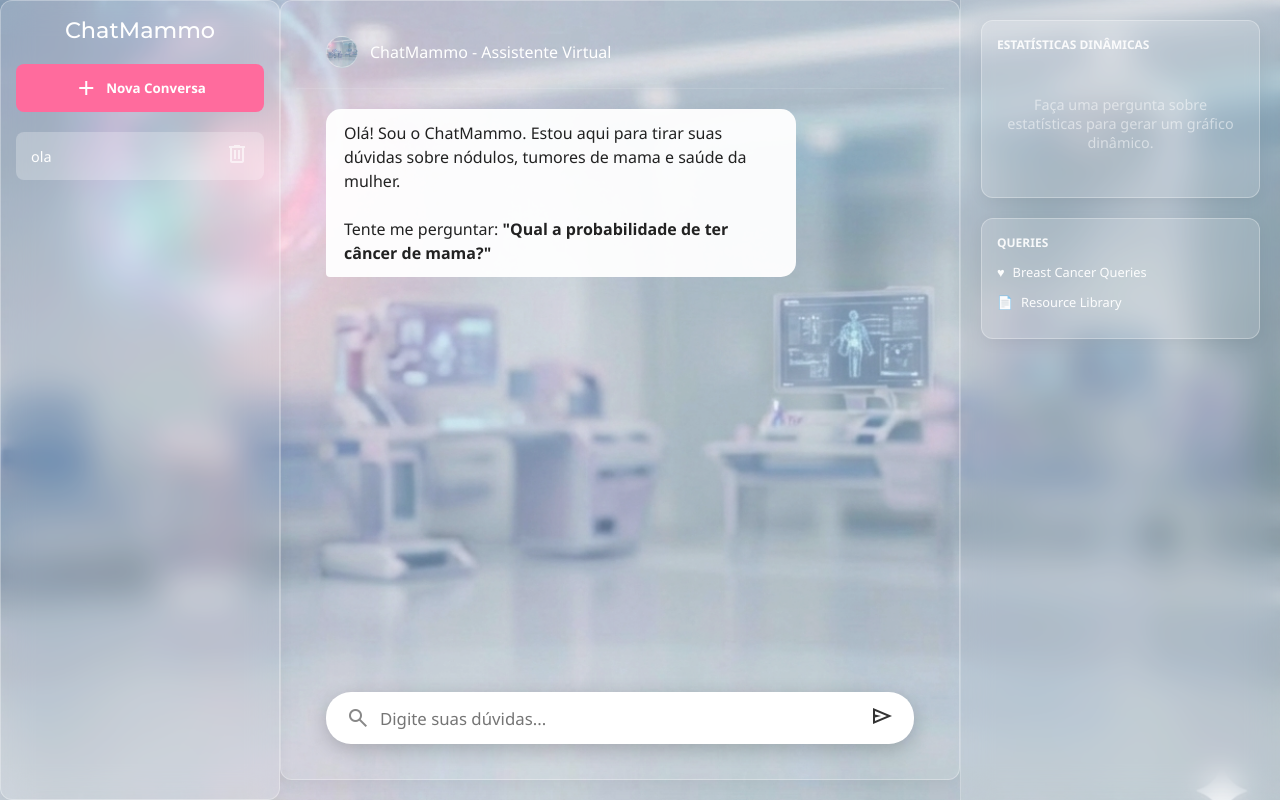
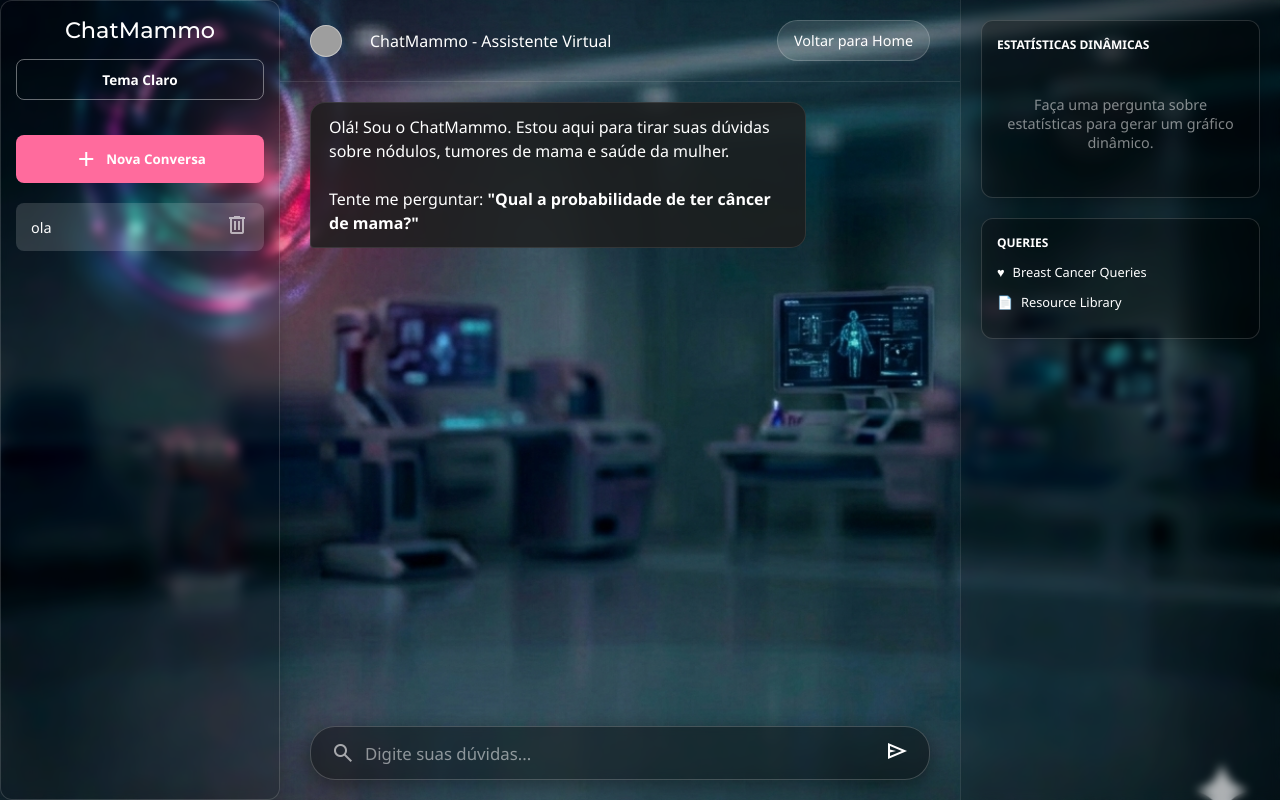
Before and after one commit to LNJHiro/breast-cancer-classification, a Flask app: template Chat-bot/templates/index.html in a window 1280 px wide. Run offline with Flask 3, Linux system fonts and the light colour scheme; the template is opened without the code that fills it, so the values that code supplies are empty; some libraries are stand-ins or nearby versions; grey boxes are pictures that could not be loaded.

Commit message:
09.04.26

```diff
--- a/Chat-bot/app.py
+++ b/Chat-bot/app.py
@@ -69,6 +69,10 @@ def salvar_conversa_em_arquivo_txt(chat_id, mensagem_usuario, mensagem_bot):
 
 @app.route('/')
 def home():
+    return render_template('home.html')
+
+@app.route('/chat')
+def chat_page():
     return render_template('index.html')
 
 # --- NOVAS ROTAS PARA GERENCIAR AS CONVERSAS ---
--- a/Chat-bot/static/style.css
+++ b/Chat-bot/static/style.css
@@ -17,19 +17,20 @@ body, html {
 }
 
 /* ========================================== */
-/* FUNDO DA APLICAÇÃO                         */
+/* FUNDO DA APLICAÇÃO (TEMA ESCURO PADRÃO)    */
 /* ========================================== */
 .dashboard-bg {
     width: 100vw;
     height: 100vh;
-    background-image: url('imagem 5.png');
+    background-image: url('imagem\ 6.png'); /* Apenas uma barra */
     background-size: cover;
     background-position: center;
     background-repeat: no-repeat;
     display: flex;
     flex-direction: column;
     overflow: hidden;
-    position: relative; /* Adicionado para servir de âncora pro robô absoluto */
+    position: relative;
+    transition: background-image 0.3s ease-in-out;
 }
 
 /* ========================================== */
@@ -62,7 +58,12 @@ body, html {
     height: 100vh;
     padding: 0;
     position: relative;
-    z-index: 2; /* Fica na frente do robô */
+    z-index: 2;
+    pointer-events: none;
+}
+
+.side-column {
+    pointer-events: auto;
 }
 
 /* ========================================== */
@@ -74,21 +75,21 @@ body, html {
     height: 100vh;
     flex-shrink: 0;
     padding: 20px;
-    /* Forçando o efeito de vidro translúcido */
-    background: rgba(255, 255, 255, 0.15) !important;
-    backdrop-filter: blur(15px);
-    -webkit-backdrop-filter: blur(15px);
+    /* AJUSTE AQUI: Fundo mais transparente e menos desfoque no Tema Escuro */
+    background: rgba(0, 0, 0, 0.15) !important;
+    backdrop-filter: blur(5px);
+    -webkit-backdrop-filter: blur(5px);
     z-index: 20;
 }
 
 .left-column {
     width: 280px;
-    border-right: 1px solid rgba(255, 255, 255, 0.2);
+    border-right: 1px solid rgba(255, 255, 255, 0.1);
 }
 
 .right-column {
     width: 320px;
-    border-left: 1px solid rgba(255, 255, 255, 0.2);
+    border-left: 1px solid rgba(255, 255, 255, 0.1);
 }
 
 .side-column::-webkit-scrollbar { width: 5px; display: none; }
@@ -99,29 +100,35 @@ body, html {
 /* ESTILO DOS PAINÉIS INTERNOS (GRÁFICOS)     */
 /* ========================================== */
 .glass-panel {
-    background: rgba(255, 255, 255, 0.15);
-    border: 1px solid rgba(255, 255, 255, 0.3);
+    /* AJUSTE AQUI: Painéis internos mais transparentes */
+    background: rgba(0, 0, 0, 0.25);
+    border: 1px solid rgba(255, 255, 255, 0.15);
     border-radius: 12px;
     padding: 15px;
     color: white;
-    box-shadow: 0 4px 15px rgba(0, 0, 0, 0.05);
+    box-shadow: 0 4px 15px rgba(0, 0, 0, 0.2);
     margin-bottom: 20px;
+    backdrop-filter: blur(4px);
+    -webkit-backdrop-filter: blur(4px);
 }
 
 .panel-title {
     font-size: 0.75rem;
-    color: rgba(255, 255, 255, 0.9);
+    color: white;
     margin-bottom: 12px;
     text-transform: uppercase;
     font-weight: 600;
 }
 
 /* ========================================== */
-/* MENU ESQUERDO (HISTÓRICO)                  */
+/* MENU ESQUERDO (HISTÓRICO E TEMA)           */
 /* ========================================== */
 .sidebar-header {
     text-align: center;
     margin-bottom: 20px;
+    display: flex;
+    flex-direction: column;
+    align-items: center;
 }
 
 .sidebar-header h1 {
@@ -129,6 +136,7 @@ body, html {
     color: white;
     font-weight: 500;
     font-size: 1.4rem;
+    margin-bottom: 15px;
 }
 
 #btn-novo-chat {
@@ -205,11 +220,32 @@ body, html {
     padding: 20px 30px;
     border-bottom: 1px solid rgba(255, 255, 255, 0.1);
     flex-shrink: 0;
+    gap: 16px;
+}
+
+.btn-home {
+    margin-left: auto;
+    display: inline-flex;
+    align-items: center;
+    justify-content: center;
+    background: rgba(255, 255, 255, 0.12);
+    color: white;
+    border: 1px solid rgba(255, 255, 255, 0.18);
+    border-radius: 999px;
+    padding: 10px 16px;
+    font-size: 0.9rem;
+    text-decoration: none;
+    transition: all 0.2s ease;
+}
+
+.btn-home:hover {
+    background: rgba(255, 255, 255, 0.22);
+    border-color: rgba(255, 255, 255, 0.32);
 }
 
 .mini-avatar {
     width: 32px; height: 32px;
-    background-image: url('imagem 5.png');
+    background-image: url('Robo\ 3D.glb'); /* Apenas uma barra */
     background-size: cover;
     background-position: center top;
     border-radius: 50%;
@@ -230,6 +266,10 @@ body, html {
     display: flex;
     flex-direction: column;
     gap: 12px;
+    width: 100%;
+    max-width: 800px;
+    margin: 0 auto;
+    pointer-events: none;
 }
 
 .chat-history::-webkit-scrollbar { width: 6px; }
@@ -243,14 +283,19 @@ body, html {
     font-size: 1rem;
     line-height: 1.5;
     animation: fadeIn 0.3s ease-in-out;
+    pointer-events: auto;
 }
 
 .bot-message {
-    background: rgba(255, 255, 255, 0.95);
-    color: #222;
+    /* AJUSTE AQUI: Balão do robô ligeiramente translúcido no tema escuro */
+    background: rgba(30, 30, 30, 0.85);
+    color: white;
+    border: 1px solid rgba(255, 255, 255, 0.1);
     align-self: flex-start;
     border-bottom-left-radius: 4px;
-    margin-left: max(0px, calc(50% - 400px));
+    margin-left: 0;
+    backdrop-filter: blur(5px);
+    -webkit-backdrop-filter: blur(5px);
 }
 
 .user-message {
@@ -270,31 +315,36 @@ body, html {
     flex-shrink: 0;
     display: flex;
     align-items: center;
-    background-color: white;
+    /* AJUSTE AQUI: Caixa de digitar mais transparente no tema escuro */
+    background-color: rgba(0, 0, 0, 0.4);
+    border: 1px solid rgba(255, 255, 255, 0.2);
     border-radius: 25px;
     padding: 12px 20px;
-    box-shadow: 0 5px 20px rgba(0,0,0,0.2);
+    box-shadow: 0 5px 20px rgba(0,0,0,0.4);
     width: calc(100% - 60px);
     max-width: 800px;
     margin: 10px auto 20px auto;
+    backdrop-filter: blur(5px);
+    -webkit-backdrop-filter: blur(5px);
 }
 
-.search-icon { color: #888; margin-right: 10px; font-size: 1.2rem; }
+.search-icon { color: rgba(255,255,255,0.6); margin-right: 10px; font-size: 1.2rem; }
 
 .chat-input-box input {
     flex: 1;
     border: none;
     outline: none;
     font-size: 1.05rem;
-    color: #333;
+    color: white;
     background: transparent;
 }
+.chat-input-box input::placeholder { color: rgba(255,255,255,0.5); }
 
 .chat-input-box button {
     background: none;
     border: none;
     cursor: pointer;
-    color: #333;
+    color: white;
     padding-left: 10px;
 }
 
@@ -327,7 +377,7 @@ body, html {
 .list-panel li {
     margin-bottom: 12px; font-size: 0.8rem;
     display: flex; align-items: flex-start; gap: 8px;
-    color: rgba(255,255,255,0.95);
+    color: white;
 }
 
 /* ========================================== */
@@ -413,10 +456,120 @@ body, html {
 /* ========================================== */
 @media screen and (max-width: 1024px) {
     .right-column { display: none; }
-    .bot-message { margin-left: 0; }
-    .user-message { margin-right: 0; }
 }
 @media screen and (max-width: 768px) {
     .left-column { display: none; }
     .chat-input-box { width: calc(100% - 30px); }
 }
+
+/* ========================================== */
+/* BOTÃO DE TEMA E MODO CLARO                 */
+/* ========================================== */
+
+.btn-theme {
+    background-color: transparent;
+    color: white;
+    border: 1px solid rgba(255, 255, 255, 0.4);
+    padding: 10px;
+    border-radius: 8px;
+    cursor: pointer;
+    font-weight: 600;
+    margin-bottom: 15px;
+    width: 100%;
+    transition: all 0.2s;
+    font-size: 0.85rem;
+}
+.btn-theme:hover { background-color: rgba(255, 255, 255, 0.2); }
+
+body.light-mode .btn-theme {
+    color: #333;
+    border-color: rgba(0, 0, 0, 0.3);
+}
+body.light-mode .btn-theme:hover { background-color: rgba(0, 0, 0, 0.1); }
+
+/* ==========================================
+   TEMA CLARO (LIGHT MODE)
+   ========================================== */
+
+/* Fundo da Aplicação */
+body.light-mode .dashboard-bg {
+    background-image: url('imagem\ 5.png'); /* Apenas uma barra */
+}
+
+body.light-mode {
+    color: #333;
+}
+
+/* Coluna da Esquerda (Menu) mantém o fundo */
+body.light-mode .left-column {
+    background: rgba(255, 255, 255, 0.8) !important;
+    border-color: rgba(0, 0, 0, 0.1);
+}
+
+/* Garante que o container geral da direita não tenha fundo (para não cobrir a tela) */
+body.light-mode .right-column {
+    background: transparent !important;
+    border: none !important;
+}
+
+/* PAINÉIS ESPECÍFICOS: Gráficos, Queries */
+body.light-mode .glass-panel {
+    background: rgba(255, 255, 255, 0.244) !important;
+    border: 1px solid rgba(255, 255, 255, 0.8) !important;
+    box-shadow: 0 8px 32px 0 rgba(0, 0, 0, 0.1) !important;
+    backdrop-filter: blur(10px) !important;
+    -webkit-backdrop-filter: blur(10px) !important;
+}
+
+/* Caixa de Digitação (Meio) - VISÍVEL */
+body.light-mode .chat-input-box {
+    background: rgba(255, 255, 255, 0.8) !important;
+    border: 1px solid rgba(0, 0, 0, 0.1) !important;
+    box-shadow: 0 5px 20px rgba(0,0,0,0.1) !important;
+    backdrop-filter: blur(10px) !important;
+    -webkit-backdrop-filter: blur(10px) !important;
+}
+
+/* Mensagens do Robô (Meio) - VISÍVEL */
+body.light-mode .bot-message {
+    background: rgba(255, 255, 255, 0.9) !important;
+    border: 1px solid rgba(0, 0, 0, 0.1) !important;
+    box-shadow: 0 2px 10px rgba(0,0,0,0.05) !important;
+    backdrop-filter: blur(5px) !important;
+    -webkit-backdrop-filter: blur(5px) !important;
+    color: #111 !important;
+}
+
+/* Cores de textos, títulos e listas */
+body.light-mode .sidebar-header h1,
+body.light-mode .panel-title,
+body.light-mode .chat-item,
+body.light-mode .dots,
+body.light-mode .list-panel li,
+body.light-mode #chartPlaceholder {
+    color: #111 !important;
+}
+
+/* Ajustes da lista (hover) no menu da esquerda */
+body.light-mode .chat-item:hover,
+body.light-mode .chat-item.ativo {
+    background: rgba(255, 107, 157, 0.15);
+    color: #000 !important;
+}
+
+body.light-mode .btn-excluir { color: #888; }
+body.light-mode .btn-excluir:hover { color: #ff2a2a; }
+
+/* Ajuste das informações na caixa de digitação */
+body.light-mode .chat-input-box input {
+    color: #111 !important;
+    font-weight: 500;
+}
+
+body.light-mode .chat-input-box input::placeholder { color: #555 !important; }
+body.light-mode .search-icon, body.light-mode .chat-input-box .send-icon { color: #111 !important; }
+
+/* Ajuste do botão Novo Chat */
+body.light-mode #btn-novo-chat {
+    box-shadow: 0 4px 10px rgba(255, 107, 157, 0.3);
+}
--- a/Chat-bot/templates/index.html
+++ b/Chat-bot/templates/index.html
@@ -7,7 +7,7 @@
     <link rel="stylesheet" href="{{ url_for('static', filename='style.css') }}">
     <link rel="stylesheet" href="https://fonts.googleapis.com/css2?family=Material+Symbols+Outlined:opsz,wght,FILL,GRAD@20..48,100..700,0..1,-50..200" />
     <script src="https://cdn.jsdelivr.net/npm/chart.js"></script>
-    <link rel="shortcut icon" href="/Chat-bot/static/favicon.ico" type="image/x-icon">
+
     <script type="module" src="https://ajax.googleapis.com/ajax/libs/model-viewer/3.4.0/model-viewer.min.js"></script>
 </head>
 <body>
@@ -15,11 +15,15 @@
     <div class="dashboard-bg">
 
         <model-viewer
+            id="robo-mammo"
             src="{{ url_for('static', filename='Robo 3D.glb') }}"
             alt="Robô ChatMammo 3D"
-            auto-rotate
             camera-controls
+            camera-orbit="0deg 80deg 100%"
+            camera-target="0m 0m 0m"
             disable-zoom
+            disable-pan
+            shadow-intensity="1"
             class="robo-3d-overlay">
         </model-viewer>
 
@@ -28,6 +32,7 @@
             <aside id="sidebar" class="glass-panel side-column left-column">
                 <header class="sidebar-header">
                     <h1>ChatMammo</h1>
+                    <button id="btn-theme-toggle" class="btn-theme"> Tema Claro</button>
                 </header>
 
                 <button id="btn-novo-chat" onclick="criarNovoChat()">
@@ -37,10 +42,11 @@
             </aside>
 
             <section class="center-stage">
-                <div class="glass-panel chat-overlay">
+                <div class="chat-overlay">
                     <div class="chat-header">
                         <div class="mini-avatar"></div>
                         <span class="dots">ChatMammo - Assistente Virtual</span>
+                        <a href="{{ url_for('home') }}" class="btn-home">Voltar para Home</a>
                     </div>
 
                     <div id="chatHistory" class="chat-history"></div>
@@ -92,18 +98,31 @@
         let audioAtual = null;
         let botaoAudioAtivo = null;
         let chatAtualId = null;
-
-        // Variável para guardar qual chat o usuário quer excluir
         let chatIdParaExcluir = null;
 
-        // --- INICIALIZAÇÃO DA PÁGINA ---
+        function getRobo() {
+            return document.getElementById('robo-mammo');
+        }
+
+        function roboOuvindo() {
+            const robo = getRobo();
+            if (robo) robo.setAttribute('camera-orbit', '30deg 75deg 85%');
+        }
+
+        function roboRespondendo() {
+            const robo = getRobo();
+            if (robo) robo.setAttribute('camera-orbit', '-20deg 80deg 95%');
+        }
+
+        function roboDescansando() {
+            const robo = getRobo();
+            if (robo) robo.setAttribute('camera-orbit', '0deg 80deg 100%');
+        }
+
         window.onload = async () => {
             await carregarListaDeChats();
         };
 
-        // ==========================================
-        // GERENCIAMENTO DE CONVERSAS (BACKEND)
-        // ==========================================
         async function carregarListaDeChats() {
             const response = await fetch('/api/chats');
             const chats = await response.json();
@@ -129,7 +148,7 @@
                 btnExcluir.innerHTML = '<span class="material-symbols-outlined">delete</span>';
                 btnExcluir.onclick = (e) => {
                     e.stopPropagation();
-                    excluirChat(chat.id); // Agora apenas abre o modal
+                    excluirChat(chat.id);
                 };
 
                 item.appendChild(spanTitulo);
@@ -184,24 +203,21 @@
             }
         }
 
-        // ==========================================
-        // LÓGICA DO MODAL DE EXCLUSÃO
-        // ==========================================
         function excluirChat(id) {
-            chatIdParaExcluir = id; // Salva o ID do chat
-            document.getElementById('modal-delete').style.display = 'flex'; // Mostra o modal
+            chatIdParaExcluir = id;
+            document.getElementById('modal-delete').style.display = 'flex';
         }
 
         function fecharModal() {
             chatIdParaExcluir = null;
-            document.getElementById('modal-delete').style.display = 'none'; // Esconde o modal
+            document.getElementById('modal-delete').style.display = 'none';
         }
 
         async function confirmarExclusao() {
             if (!chatIdParaExcluir) return;
             const id = chatIdParaExcluir;
 
-            fecharModal(); // Esconde o modal antes mesmo de terminar de excluir
+            fecharModal();
 
             await fetch(`/api/chat/${id}`, { method: 'DELETE' });
 
@@ -215,9 +231,6 @@
             await carregarListaDeChats();
         }
 
-        // ==========================================
-        // LÓGICA DE ÁUDIO E CHAT
-        // ==========================================
         async function falarTexto(texto, btnElement) {
             const clicouNoMesmo = (botaoAudioAtivo === btnElement);
 
@@ -288,7 +301,11 @@
             appendMessage(message, "user-message", false);
             inputField.value = "";
 
+            roboOuvindo();
+
             try {
+                roboRespondendo();
+
                 const response = await fetch("/chat", {
                     method: "POST",
                     headers: { "Content-Type": "application/json" },
@@ -313,6 +330,10 @@
 
             } catch (error) {
                 appendMessage("Falha ao conectar com o servidor.", "bot-message", false);
+            } finally {
+                setTimeout(() => {
+                    roboDescansando();
+                }, 2000);
             }
         }
 
@@ -392,6 +413,27 @@
                 }
             });
         }
+
+        const btnTheme = document.getElementById('btn-theme-toggle');
+        const body = document.body;
+
+        if (localStorage.getItem('theme') === 'light') {
+            body.classList.add('light-mode');
+            btnTheme.innerHTML = 'Tema Escuro';
+        }
+
+        btnTheme.addEventListener('click', () => {
+            body.classList.toggle('light-mode');
+
+            if (body.classList.contains('light-mode')) {
+                localStorage.setItem('theme', 'light');
+                btnTheme.innerHTML = 'Tema Escuro';
+            } else {
+                localStorage.setItem('theme', 'dark');
+                btnTheme.innerHTML = 'Tema Claro';
+            }
+        });
+
     </script>
 </body>
 </html>
```
Also changed, not shown: other parts of Chat-bot/static/style.css (+20 -25 lines), Chat-bot/templates/home.html (+12 -12 lines), Chat-bot/static/imagem 6.png (added).
